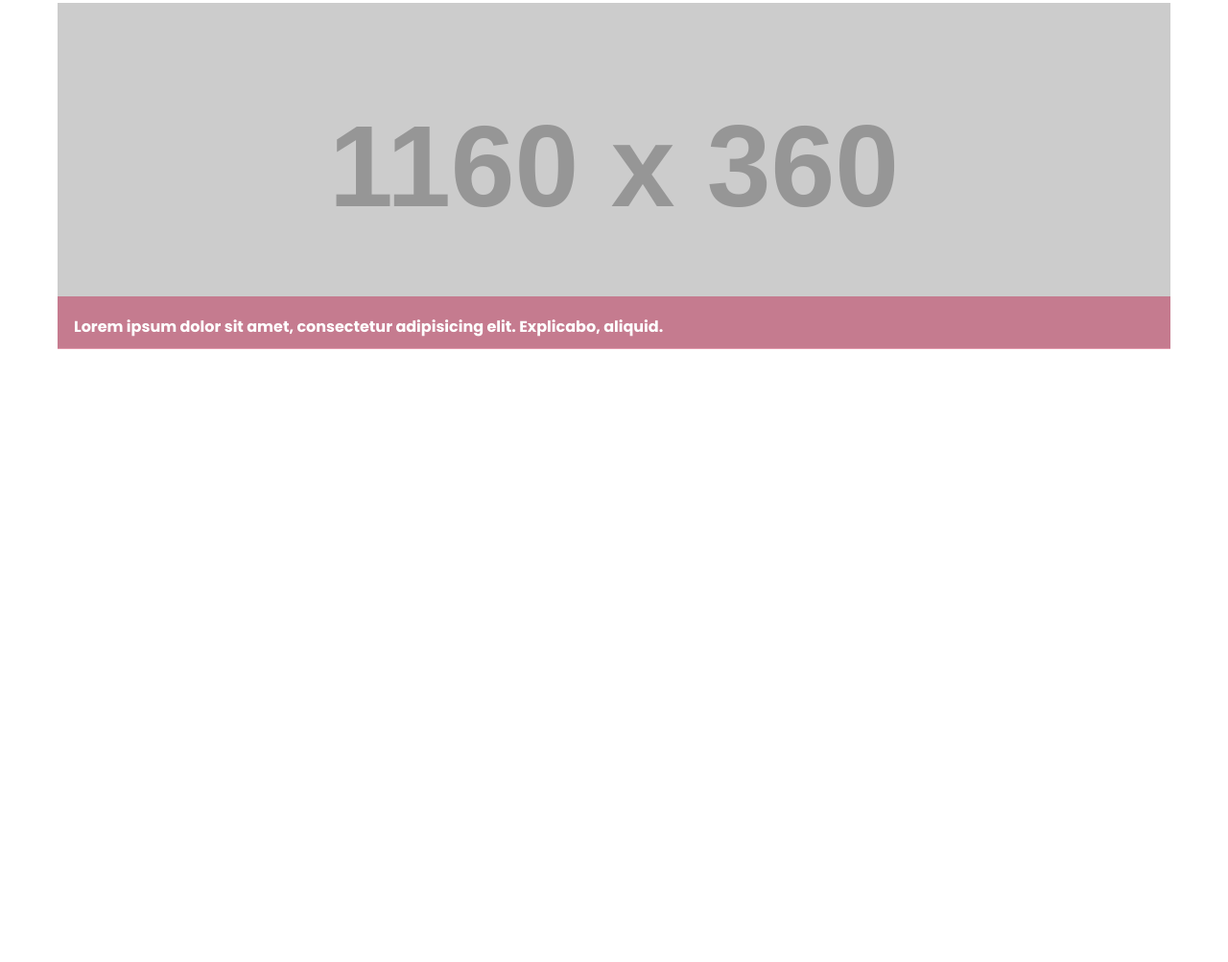
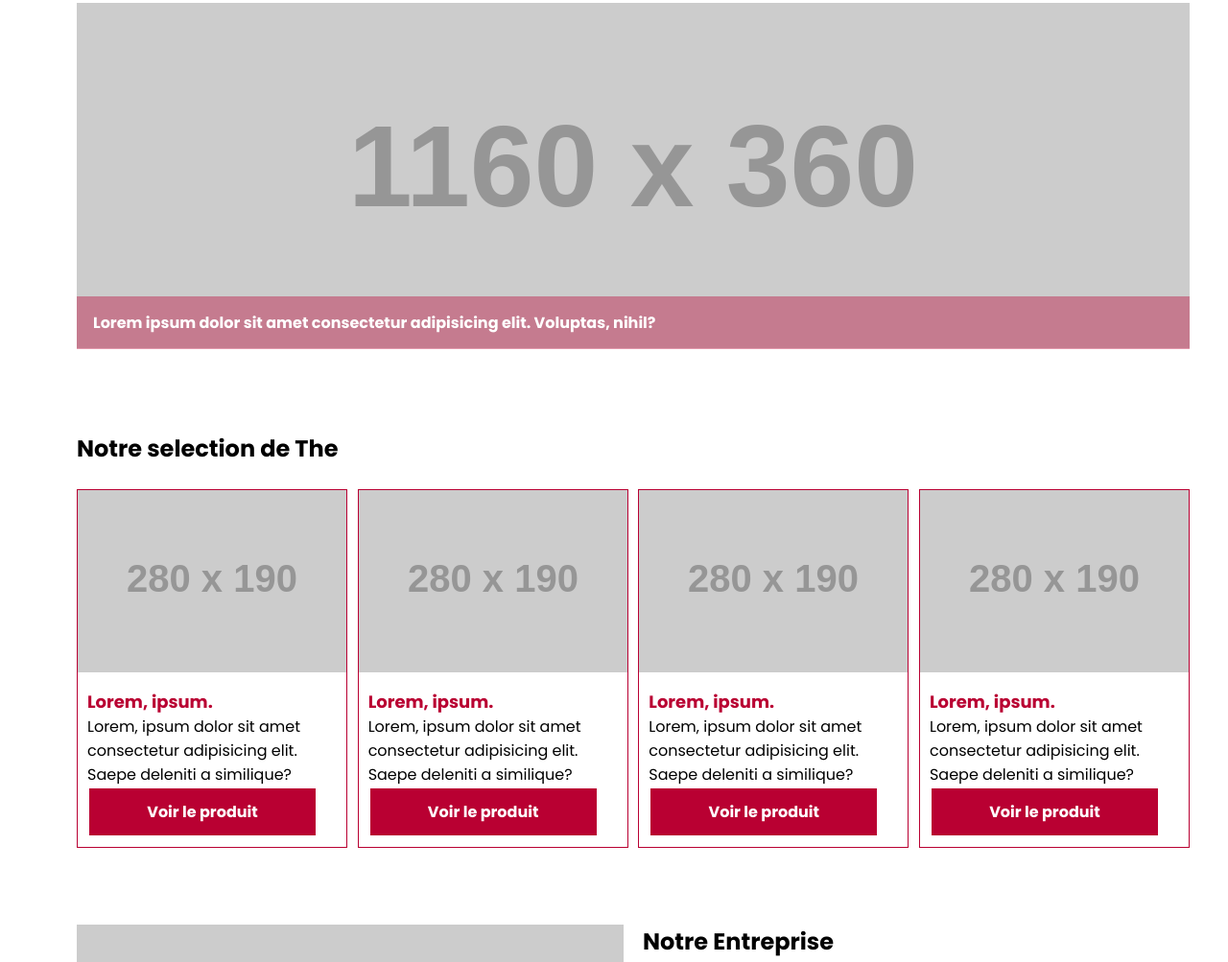
Before and after one commit to sekou11/rayaume-du-the, a plain HTML site: page index.html in a window 1280 px wide. Shown: the part 162-1165 px from the top of the page at 96% size. Before the commit the page ends 800 px from the top, so only its background shows below. Drawn offline with Linux system fonts and the light colour scheme; placeholder pictures from the web are drawn by us.

Commit message:
Add  section buissnes

```diff
--- a/index.html
+++ b/index.html
@@ -12,19 +12,77 @@
 </head>
 <body>
      <header>
-         <div>
 
+            <div>
              <h1> <i class="fas fa-leaf"></i> Le Royaume Du Thé</h1>
-             <a href="#"><i class="fas fa-shopping-basket">Panier</i></a>
+             <a href="#" class="btn"><i class="fas fa-shopping-basket">Panier</i></a>
          </div>
     </header>
-     <section class="main-images">
+
+    <section class="main-images">
         <img src='http://fakeimg.pl/1160x360?font=lobster' alt=''/>
         <div>
             <p>
-                Lorem ipsum dolor sit amet, consectetur adipisicing elit. Explicabo, aliquid.
+               Lorem ipsum dolor sit amet consectetur adipisicing elit. Voluptas, nihil?
             </p>
         </div>
-     </section>
+    </section>
+
+    <section class="items">
+        <h2>Notre selection de The</h2>
+        <div class="container-items">
+            <div class="item">
+                <img src='http://fakeimg.pl/280x190?font=lobster' alt=''/>
+                <div class="item-description">
+                    <h3>Lorem, ipsum.</h3>
+                    <p>Lorem, ipsum dolor sit amet consectetur adipisicing elit. Saepe deleniti a similique?</p>
+                    <a href="" class="btn btn-red">
+                        <p>Voir le produit</p>
+                        </a>
+                </div>
+            </div>
+
+            <div class="item">
+                <img src='http://fakeimg.pl/280x190?font=lobster' alt=''/>
+                <div class="item-description">
+                    <h3>Lorem, ipsum.</h3>
+                    <p>Lorem, ipsum dolor sit amet consectetur adipisicing elit. Saepe deleniti a similique?</p>
+                    <a href="" class="btn btn-red">
+                        <p>Voir le produit</p></a>
+                </div>
+            </div>
+
+            <div class="item">
+                <img src='http://fakeimg.pl/280x190?font=lobster' alt=''/>
+                <div class="item-description">
+                    <h3>Lorem, ipsum.</h3>
+                    <p>Lorem, ipsum dolor sit amet consectetur adipisicing elit. Saepe deleniti a similique?</p>
+                    <a href="" class="btn btn-red"><p>Voir le produit</p></a>
+                </div>
+            </div>
+
+            <div class="item">
+                <img src='http://fakeimg.pl/280x190?font=lobster' alt=''/>
+                <div class="item-description">
+                    <h3>Lorem, ipsum.</h3>
+                    <p>Lorem, ipsum dolor sit amet consectetur adipisicing elit. Saepe deleniti a similique?</p>
+                    <a href="" class="btn btn-red"><p>Voir le produit</p></a>
+                </div>
+            </div>
+        </div>
+    </section>
+    <section class="buissnes">
+        <img src='http://fakeimg.pl/570x365?font=lobster' alt=''/>
+
+        <div class="buissnes-description">
+            <h2>Notre Entreprise</h2>
+        <div>
+             <p>Lorem ipsum dolor sit amet consectetur adipisicing elit. Obcaecati, necessitatibus? Est quaerat inventore incidunt vel. Nihil quia quae sunt repellat voluptatum, suscipit accusantium odio atque expedita laborum excepturi quaerat omnis in nemo unde labore! Asperiores ea quam rerum sit, recusandae eos laborum praesentium animi eveniet qui velit, assumenda sequi itaque saepe sint explicabo nihil laudantium similique eius quod, vitae iusto atque doloremque inventore. Exercitationem voluptatem quo alias accusamus consequuntur quas odio fugiat porro cumque numquam assumenda maiores, laboriosam ab ut provident quos voluptas id cupiditate! Laboriosam quo nam error. Ipsa eligendi nobis adipisci earum voluptas quam perspiciatis officiis magni. Unde?</p>
+             <br><br>
+            <p>Lorem ipsum dolor sit amet consectetur adipisicing elit. Ab soluta pariatur dolore perspiciatis sint officiis quos quam debitis neque voluptate.</p>
+        </div>
+    </div>
+    </section>
+
 </body>
 </html>
--- a/style.css
+++ b/style.css
@@ -1,11 +1,27 @@
 *{
-    padding: 0;
-    margin: 0;
-    font-family: 'Poppins',Arial, Helvetica, sans-serif;
+    padding: 0px;
+    margin: 0px;
+    font-family: 'poppins' ,Arial, Helvetica, sans-serif;
 }
 section{
     width: 1160px;
-    margin: 0 auto;
+    margin: 80px 0 auto 80px;
+}
+.btn-red{
+    border: none;
+    background-color: #b90032;;
+    color: #fff;
+    width: 236px;
+    padding: 12px 0  !important;
+    text-align: center;
+}
+
+p{
+    font-size: 16px;
+}
+h3{
+    font-size: 18px;
+    color: rgb(185, 0, 50);
 }
 header{
     background-color: #8fb900;
@@ -13,24 +29,27 @@ header{
       justify-content: center;
       color: #fff;
     }
-header h1{
-    font-size: 22px;
-    font-weight: bold;
-}
-header a{
+
+    .btn{
         color: #fff;
         text-decoration: none;
         font-size: 18px;
         padding: 12px;
         border: 2px solid #fff;
         font-weight: bold;
-
+        display: block;
 
     }
     header a:hover{
-    color: #8fb900;
         background-color: #fff;
+        color:#8fb900 ;
     }
+    header h1{
+        font-size: 22px;
+        font-weight: bold;
+
+    }
+
 header div{
     width: 1160px;
     display: flex;
@@ -39,27 +58,51 @@ header div{
     padding: 15px 0;
 }
 
+    /* 2)main-images */
     .main-images{
         position: relative;
-    margin-top: 80px;
+
     }
-
     .main-images div{
-    background-color: rgba(185, 0, 50, 0.4);
+        background-color: rgba(185, 0, 50,0.4);
         height: 55px;
         display: flex;
         align-items: center;
-
         position: absolute;
         bottom: 6px;
         left: 0px;
         width: 100%;
+    }
+    .main-images p{
+       color: #fff;
+       font-weight: bold;
+       margin: 0 17px;
+    }
+    .items{
+       margin-top: 80px;
+    }
 
+    .item{
+        margin-top: 25px;
+        width: 280px;
+        border: 1px solid #b90032;
+    }
+
+    .item-description{
+        padding: 10px;
+    }
+
+    .container-items{
+        display: flex;
+        justify-content: space-between;
+        flex-wrap: wrap;
+    }
+
+    .buissnes{
+        display: flex;
+        justify-content: space-between;
 
     }
-.main-images p{
-    height: 18px;
-    font-weight: bold;
-    color: #ffff;
-    margin: 0 17px;
+    .buissnes-description{
+        width: 570px;
     }
```
Also changed, not shown: recap.html (added, +60 -0 lines). Lines whose indentation alone changed are shown as unchanged.
